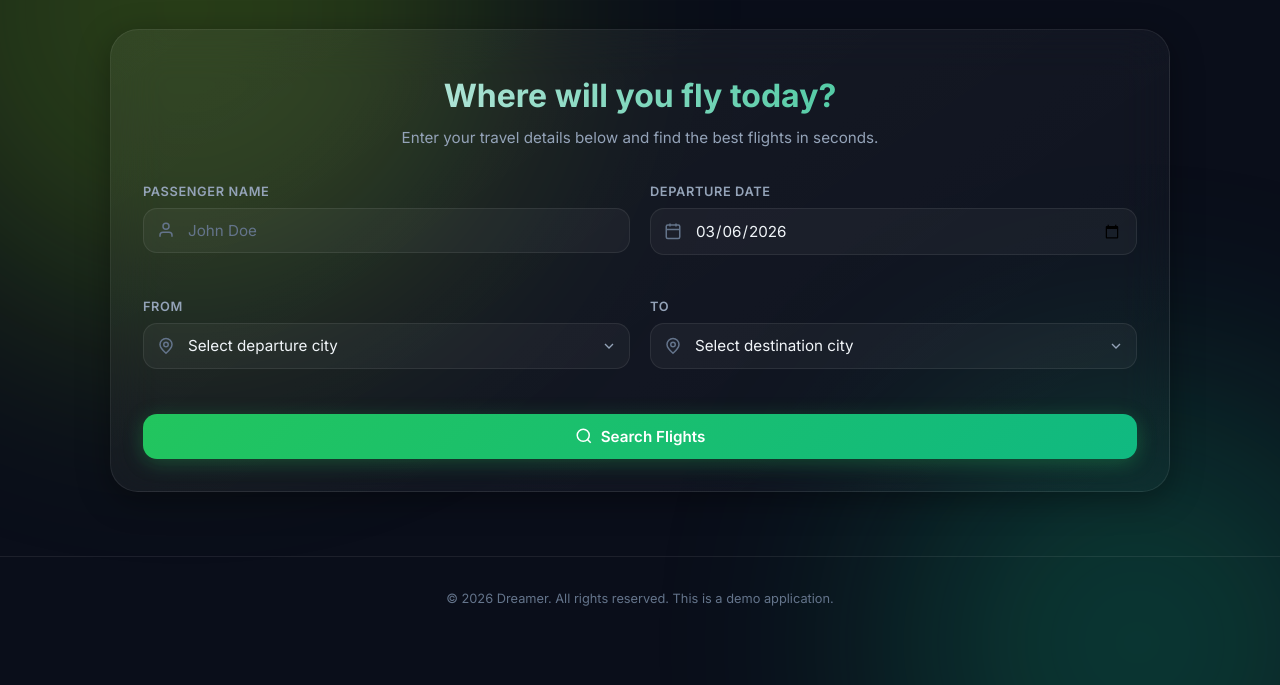
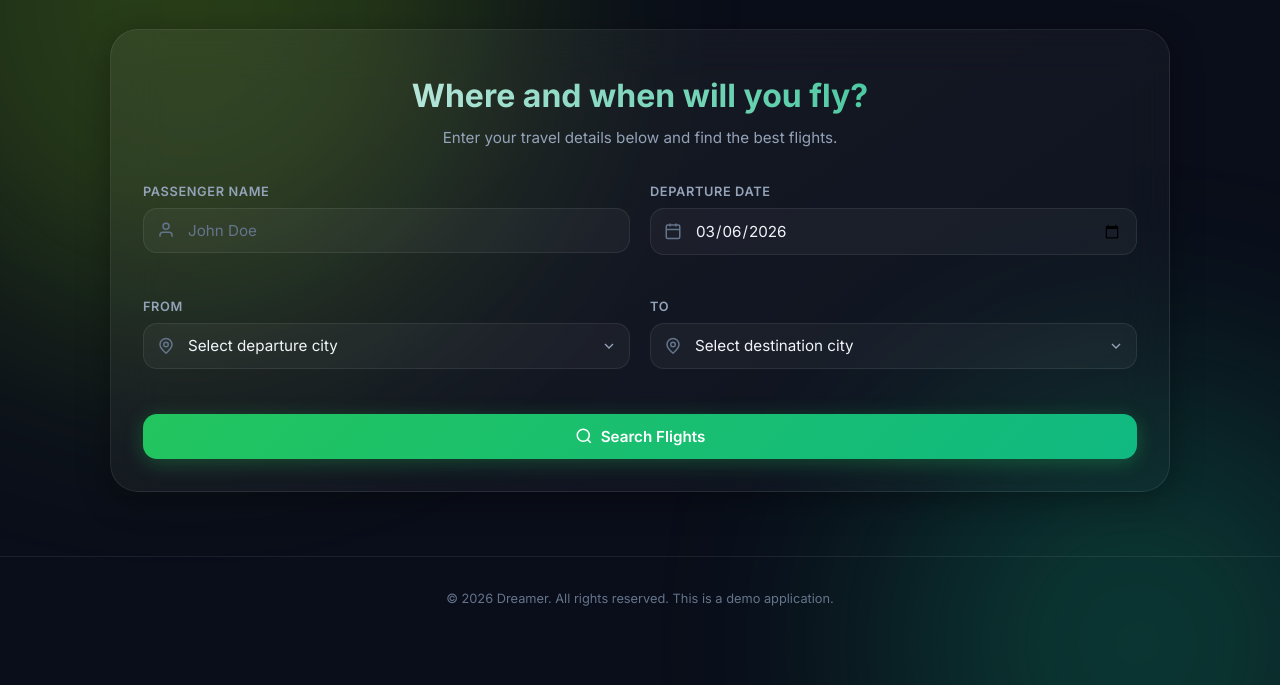
Before and after one commit to surendrasahu22-spec/MyAIRepository, a website: page index.html in a window 1280 px wide. Shown: the part 115-800 px from the top of the page. Drawn offline with Linux system fonts and the light colour scheme.

Commit message:
Initial commit

```diff
--- a/index.html
+++ b/index.html
@@ -31,8 +31,8 @@
     <!-- ===== HERO / SEARCH ===== -->
     <main class="main">
         <section class="search-section" id="search-section">
-            <h1 class="search-section__title">Where will you fly today?</h1>
-            <p class="search-section__subtitle">Enter your travel details below and find the best flights in seconds.
+            <h1 class="search-section__title">Where and when will you fly?</h1>
+            <p class="search-section__subtitle">Enter your travel details below and find the best flights.
             </p>
 
             <form class="search-form" id="search-form" autocomplete="off">
```
Also changed, not shown: 1 other file.
